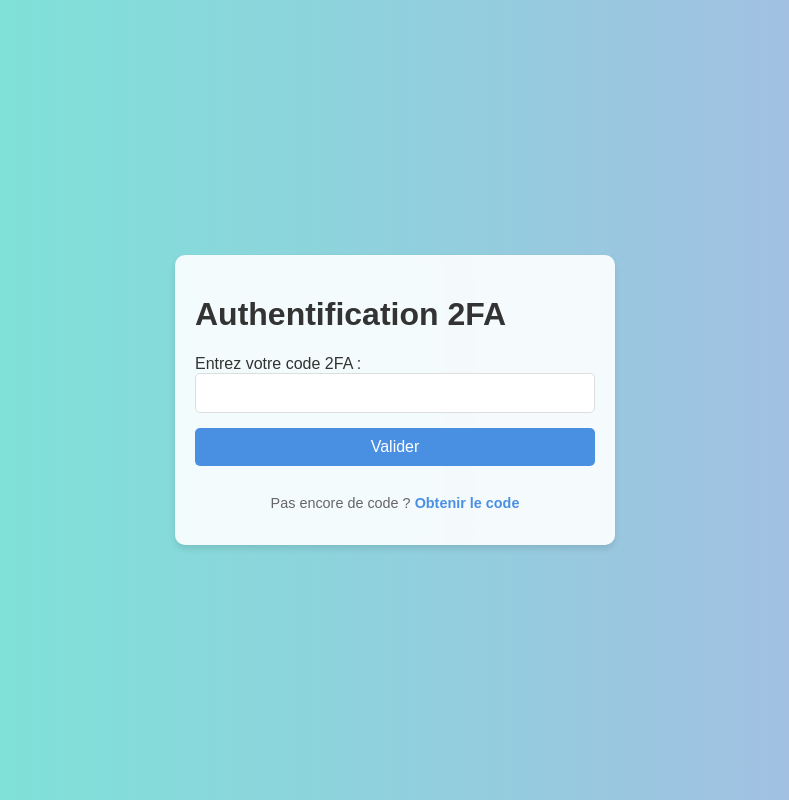
After one commit to PRIMX7/BDD_Banque, a Flask app: page /verify_2fa in a window 1280 px wide. The commit adds this page. Shown: the whole page, without its empty margins (245-1034 px from the left). Run offline with Flask 3, Linux system fonts and the light colour scheme.

Commit message:
Bdd bank

```diff
--- a/app.py
+++ b/app.py
@@ -1,10 +1,13 @@
-from flask import Flask, render_template, request, redirect, url_for
+from flask import Flask, render_template, request, redirect, url_for, session
 from flask_sqlalchemy import SQLAlchemy
 from werkzeug.security import generate_password_hash, check_password_hash
-from datetime import datetime
+from datetime import datetime, timedelta
+import random
 
 # Initialiser l'application Flask
 app = Flask(__name__)
+app.secret_key = 'bddpascal'
+
 
 # Configurer la base de données SQLite
 app.config['SQLALCHEMY_DATABASE_URI'] = 'sqlite:///users.db'
@@ -89,11 +92,13 @@ def login():
         user = User.query.filter_by(name=username).first()
 
         if user and check_password_hash(user.password, password):
-            return redirect(url_for('home', user_id=user.id))
+            session['user_id'] = user.id
+            return redirect(url_for('verify_2fa'))  # Redirige vers la vérification 2FA
         else:
             error = "Nom utilisateur ou mot de passe incorrect."
 
     return render_template('login.html', error=error)
+
 
 
 #Bonton Parametres
@@ -162,6 +167,33 @@ def update_balance(user_id):
 
     return redirect(url_for('home', user_id=user.id))
 
+# Générer un code 2FA
+@app.route('/generate_code', methods=['GET'])
+def generate_code():
+    if 'user_id' not in session:
+        return redirect(url_for('login'))
+    code = random.randint(100000, 999999)
+    session['2fa_code'] = code
+    session['2fa_code_expiry'] = (datetime.utcnow() + timedelta(minutes=5)).timestamp()  # Durée de validité : 5 minutes
+    return render_template('generate_code.html', code=code)
+
+
+# Vérifier le code 2FA
+@app.route('/verify_2fa', methods=['GET', 'POST'])
+def verify_2fa():
+    if request.method == 'POST':
+        entered_code = request.form['code']
+        stored_code = session.get('2fa_code')
+        user_id = session.get('user_id')
+
+        if entered_code == str(stored_code):
+            session.pop('2fa_code', None)  # Supprime le code après validation
+            return redirect(url_for('home', user_id=user_id))
+        else:
+            error = "Code incorrect. Veuillez réessayer."
+            return render_template('verify_2fa.html', error=error)
+
+    return render_template('verify_2fa.html')
 
 # Page de déconnexion
 @app.route('/logout')
--- a/static/style.css
+++ b/static/style.css
@@ -94,6 +94,25 @@ body {
 
 .popup button:hover {
     background-color: #357ab8;
+}
+
+/*code 2FA*/
+.code-box {
+    margin: 20px auto;
+    padding: 15px;
+    background-color: #f9f9f9;
+    border: 2px dashed #4a90e2;
+    border-radius: 10px;
+    text-align: center;
+    font-size: 1.5em;
+    font-weight: bold;
+    color: #4a90e2;
+}
+
+.error-message {
+    color: red;
+    font-weight: bold;
+    margin-bottom: 10px;
 }
 
 /* Section d'accueil avec bordure et ombre */
--- /dev/null
+++ b/templates/verify_2fa.html
@@ -0,0 +1,25 @@
+<!DOCTYPE html>
+<html lang="fr">
+<head>
+    <meta charset="UTF-8">
+    <meta name="viewport" content="width=device-width, initial-scale=1.0">
+    <title>Vérification 2FA</title>
+    <link rel="stylesheet" href="{{ url_for('static', filename='style.css') }}">
+</head>
+<body>
+    <div class="form-container">
+        <div class="form-box">
+            <h1>Authentification 2FA</h1>
+            {% if error %}
+            <p class="error-message">{{ error }}</p>
+            {% endif %}
+            <form action="/verify_2fa" method="POST">
+                <label for="code">Entrez votre code 2FA :</label>
+                <input type="text" name="code" required>
+                <button type="submit">Valider</button>
+            </form>
+            <p>Pas encore de code ? <a href="/generate_code" target="_blank">Obtenir le code</a></p>
+        </div>
+    </div>
+</body>
+</html>
```
Also changed, not shown: templates/generate_code.html (added, +18 -0 lines), README.txt, instance/users.db.
